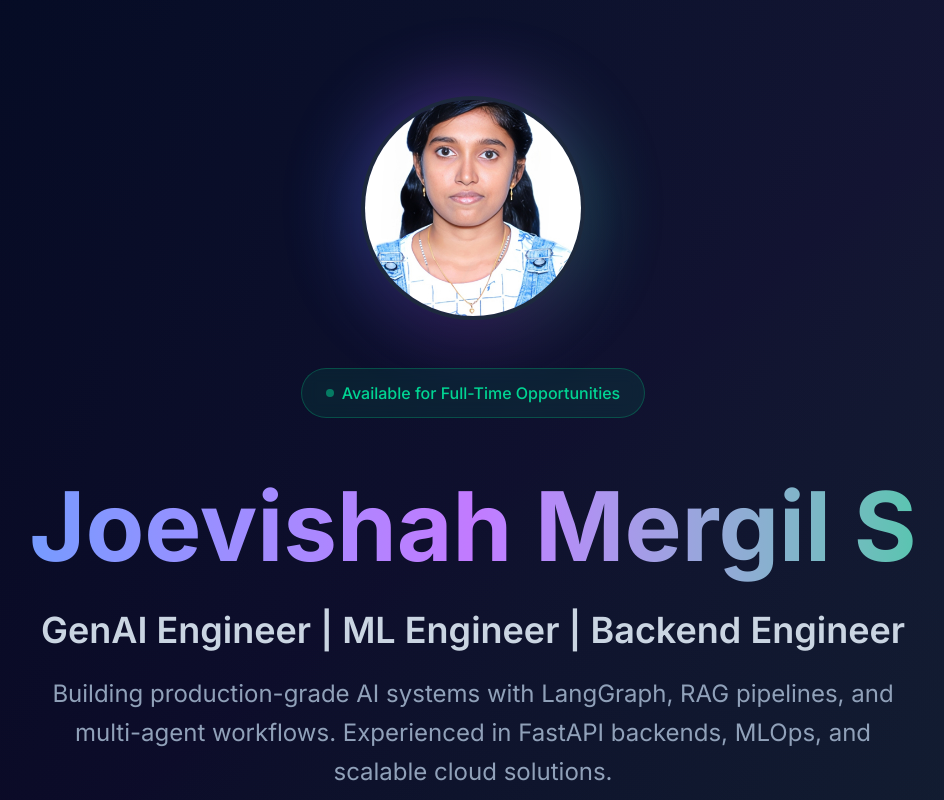
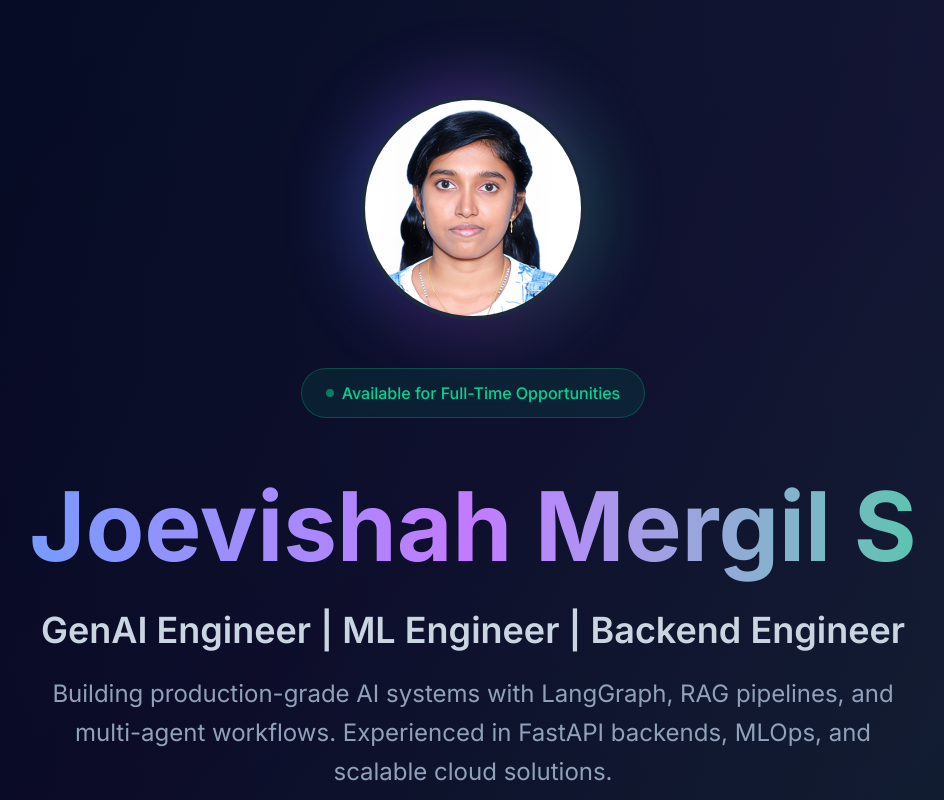
Before and after one commit to joevishahmergil/joevishahmergil.github.io, a React (Vite) app: page / in a window 1280 px wide. Shown: the top 800 px of the page, without its empty margins (167-1111 px from the left). Built offline with nearby package versions, Linux system fonts and the light colour scheme; the HTML template or start-up script is replaced by a standard one.

Commit message:
Updated the photo

```diff
--- a/src/App.jsx
+++ b/src/App.jsx
@@ -141,7 +141,7 @@ const Portfolio = () => {
                 <img
                   src="/Untitled-2.jpg"
                   alt="Joevishah Mergil S"
-                  className="relative w-48 h-48 md:w-56 md:h-56 rounded-full object-cover border-4 border-slate-800 shadow-2xl"
+                  className="relative w-48 h-48 md:w-56 md:h-56 rounded-full object-cover object-top border-4 border-slate-800 shadow-2xl"
                 />
               </div>
             </div>
```
